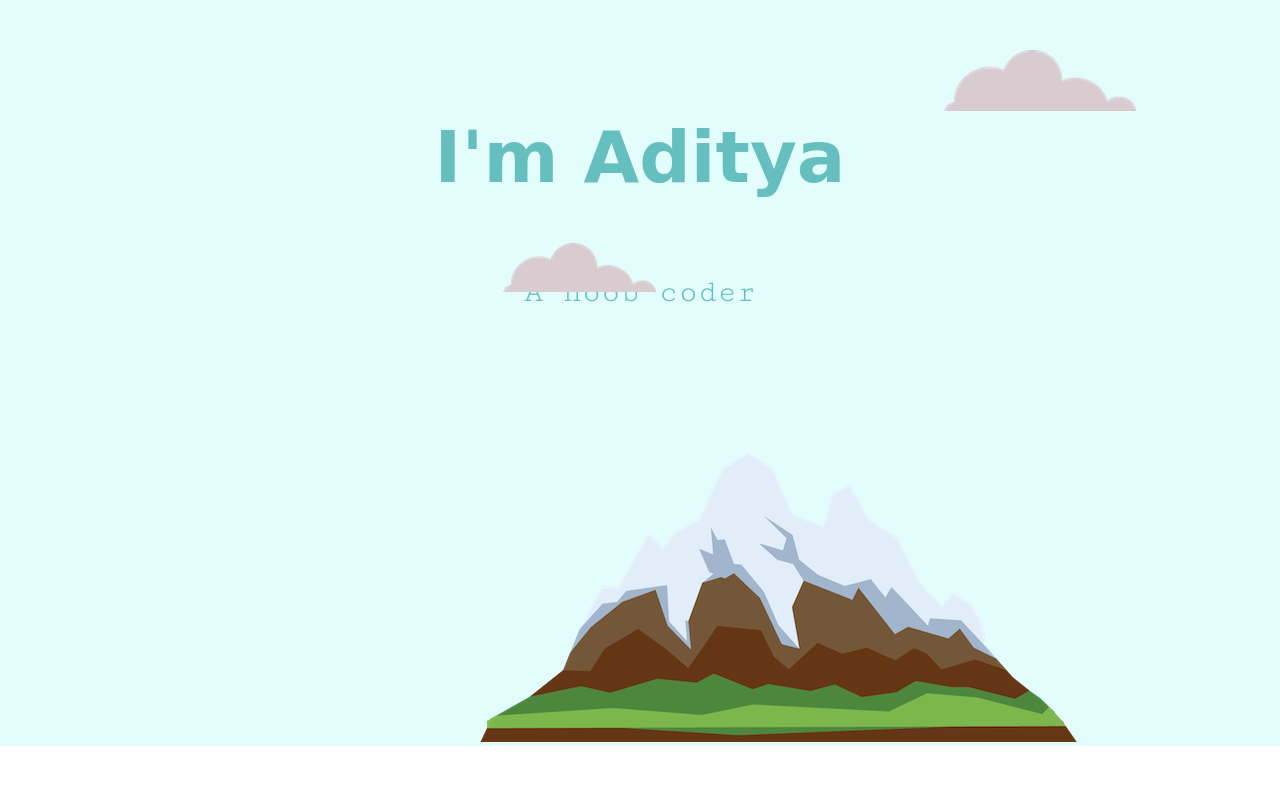
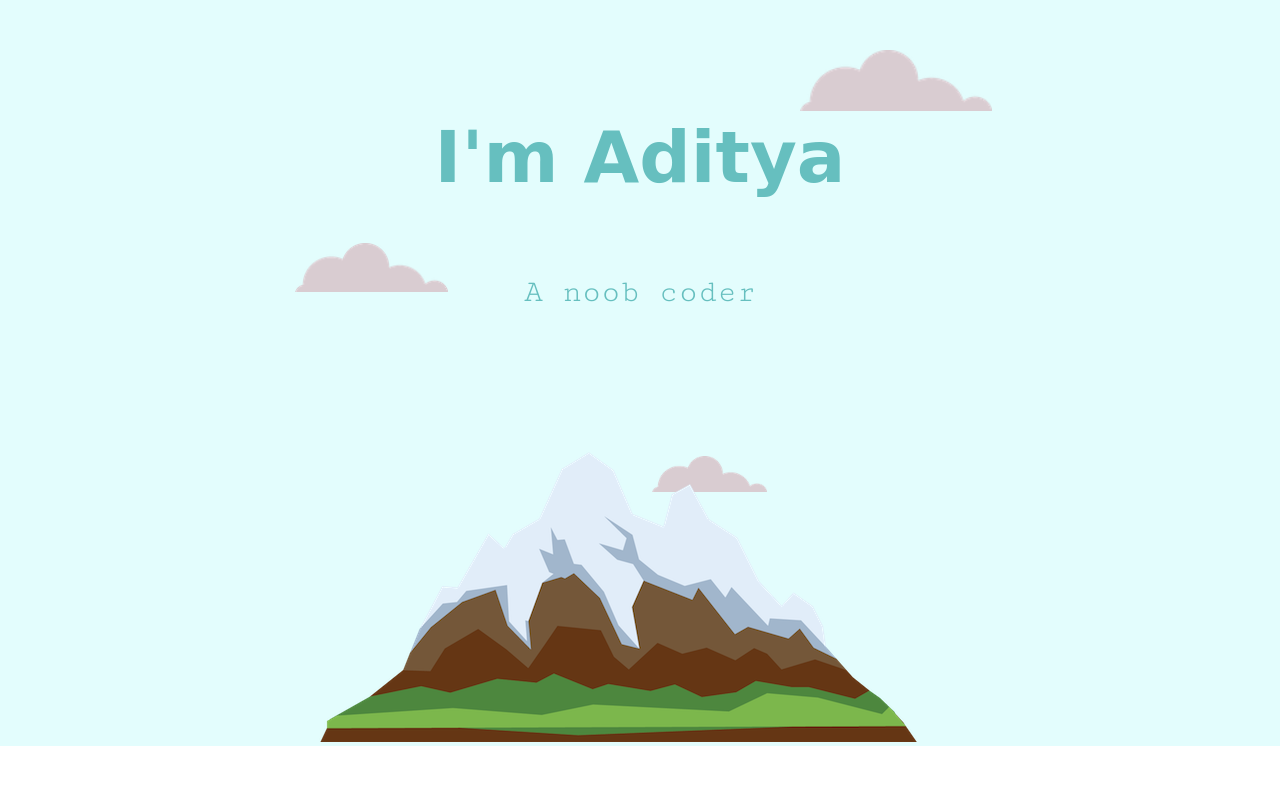
Before and after one commit to aadi11git/Aditya-Portfolio, a plain HTML site: page index.html in a window 1280 px wide. Shown: the top 793 px of the page. Drawn offline with Linux system fonts and the light colour scheme; a web font is replaced by a local one.

Commit message:
Update styles.css

```diff
--- a/styles.css
+++ b/styles.css
@@ -35,27 +35,29 @@ hr {
 /* .....................top div classes................... */
 .cloud1 {
   position: relative;
-  left: 400px;
-  top: 50px;
+  left: 16rem;
+  top: 3.125rem;
   width: 15%;
 }
 
 .cloud2 {
   position: relative;
-  bottom: 450px;
-  left: 300px;
+  bottom: 28.125rem;
+  left: 5.75rem;
   width: 12%;
 }
 
 .cloud3 {
   position: relative;
-  bottom: 250px;
-  right: 500px;
+  bottom: 15.625rem;
+  right: -18.25rem;
   width: 9%
 }
 
 .mountain {
   display: inline-block;
+  position: relative;
+  right: 10rem;
 }
 
 .noob {
```
